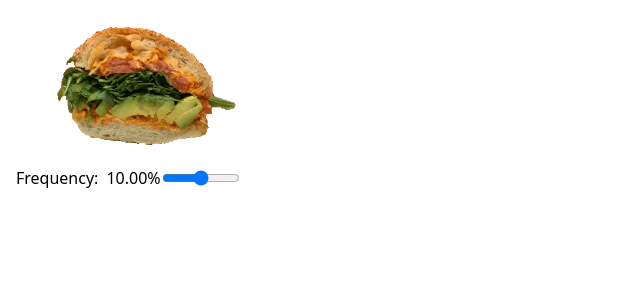
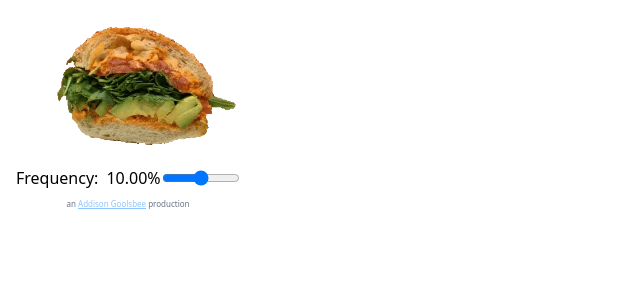
Before and after one commit to AddisonGoolsbee/sandwich-mode, a React (Vite) app: page / in a window 1280 px wide. Shown: the top 300 px of the page, without its empty margins (0-640 px from the left). Built offline with nearby package versions, Linux system fonts and the light colour scheme.

Commit message:
Add my name hehe

```diff
--- a/src/Popup.jsx
+++ b/src/Popup.jsx
@@ -46,11 +46,11 @@ export function Popup() {
   }
 
   return (
-    <div className="p-4 w-64 space-y-4">
+    <div className="pt-4 pb-2 px-4 w-64">
       <div className="flex justify-center">
         <img src="sandwich.webp" alt="Sandwich" className="w-full" />
       </div>
-      <div className="flex items-center space-x-2">
+      <div className="flex items-center space-x-2 mt-4">
         <div className="flex items-center space-x-2">
           <label htmlFor="freq" className="font-medium">
             Frequency:
@@ -68,6 +68,17 @@ export function Popup() {
           className="w-full"
         />
       </div>
+      <div className="text-center text-[0.5rem] text-gray-500 mt-2">
+        an{" "}
+        <a
+          className="underline text-blue-300"
+          target="_blank"
+          href="https://addisongoolsbee.com"
+        >
+          Addison Goolsbee
+        </a>{" "}
+        production
+      </div>
     </div>
   );
 }
```
